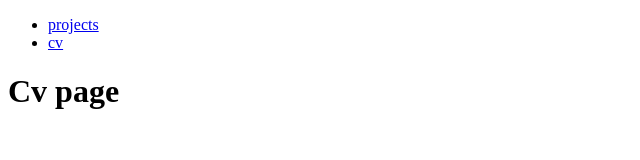
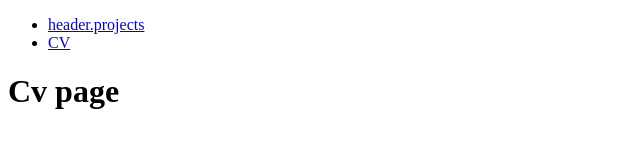
Before and after one commit to dilmun1101/resume, a React (Vite) app: page /cv in a window 1280 px wide. Shown: the top 160 px of the page, without its empty margins (0-640 px from the left). Built offline with nearby package versions, Linux system fonts and the light colour scheme.

Commit message:
feat: add translation to HeaderLinks component

```diff
--- /dev/null
+++ b/public/locales/en/translation.json
@@ -0,0 +1,6 @@
+{
+  "header": {
+    "project-link": "projects",
+    "cv": "CV"
+  }
+}
--- /dev/null
+++ b/public/locales/ru/translation.json
@@ -0,0 +1,6 @@
+{
+  "header": {
+    "project-link": "проекты",
+    "cv": "резюме"
+  }
+}
--- a/src/components/Header/components/HeaderLinks/HeaderLinks.tsx
+++ b/src/components/Header/components/HeaderLinks/HeaderLinks.tsx
@@ -1,5 +1,6 @@
 import MenuLink from '@/components/MenuLink/MenuLink';
 import { paths } from '@/router/paths';
+import { useTranslation } from 'react-i18next';
 
 const menuLinks = [
   { name: 'projects', to: paths.projects },
@@ -7,12 +8,14 @@ const menuLinks = [
 ];
 
 function HeaderLinks() {
+  const { t } = useTranslation();
+
   return (
     <nav>
       <ul>
         {menuLinks.map(({ name, to }) => (
           <li key={name}>
-            <MenuLink to={to} text={name} />
+            <MenuLink to={to} text={t(`header.${name}`)} />
           </li>
         ))}
       </ul>
--- a/src/main.tsx
+++ b/src/main.tsx
@@ -1,7 +1,8 @@
 import { StrictMode } from 'react';
 import { createRoot } from 'react-dom/client';
+import { BrowserRouter } from 'react-router';
+import './i18n/i18n.ts';
 import App from './app/App.tsx';
-import { BrowserRouter } from 'react-router';
 
 createRoot(document.getElementById('root')!).render(
   <StrictMode>
```
